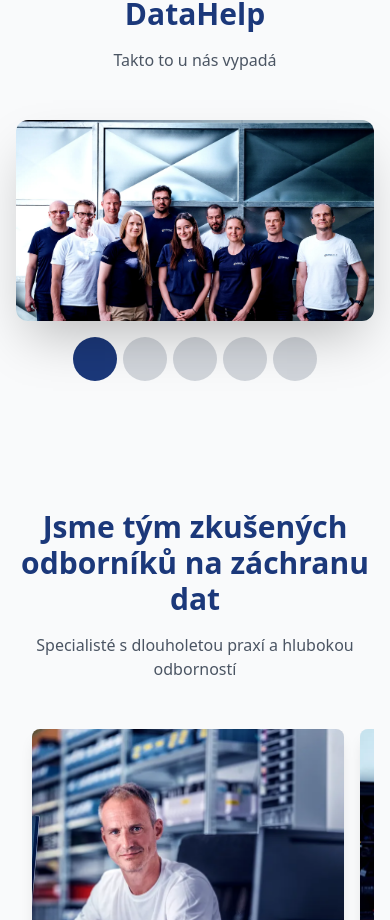
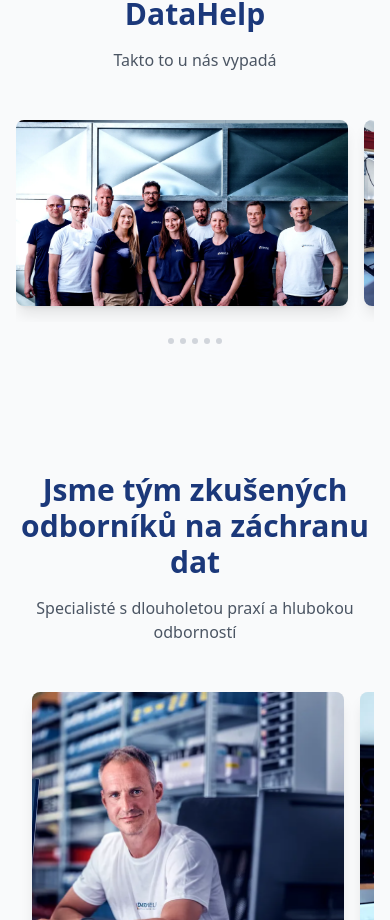
Before and after one commit to smikes75/datahelp-cz-next, a Next.js app: page /o-nas in a window 390 px wide. Shown: the part 1360-2280 px from the top of the page. Built offline with nearby package versions, Linux system fonts and the light colour scheme.

Commit message:
fix: Mobile gallery - swipe carousel with small dots
- Desktop: slideshow with auto-play and large dots
- Mobile: horizontal scroll carousel (swipeable) with small static dots
- Match oldprototype behavior exactly

```diff
--- a/app/o-nas/page.tsx
+++ b/app/o-nas/page.tsx
@@ -84,7 +84,8 @@
           <p className="text-gray-600 max-w-2xl mx-auto">{t('aboutDescription')}</p>
         </div>
 
-        <div className="relative max-w-5xl mx-auto">
+        {/* Desktop slideshow */}
+        <div className="hidden md:block relative max-w-5xl mx-auto">
           <div className="relative aspect-video overflow-hidden rounded-xl shadow-2xl">
             {images.map((image, index) => (
               <div
@@ -115,6 +116,37 @@
                     : 'w-1.5 bg-gray-300 hover:bg-gray-400'
                 }`}
                 aria-label={`Přejít na obrázek ${index + 1}`}
+              />
+            ))}
+          </div>
+        </div>
+
+        {/* Mobile swipe carousel */}
+        <div className="md:hidden overflow-hidden">
+          <div
+            className="flex gap-4 overflow-x-auto snap-x snap-mandatory scrollbar-hide pb-4"
+            style={{ scrollbarWidth: 'none', msOverflowStyle: 'none' }}
+          >
+            {images.map((image, index) => (
+              <div key={index} className="flex-shrink-0 w-[85vw] snap-center">
+                <div className="relative aspect-video overflow-hidden rounded-lg shadow-lg">
+                  <Image
+                    src={image.url}
+                    alt={image.alt}
+                    fill
+                    className="object-cover"
+                    sizes="85vw"
+                  />
+                </div>
+              </div>
+            ))}
+          </div>
+
+          <div className="flex justify-center gap-1.5 mt-4">
+            {images.map((_, index) => (
+              <div
+                key={index}
+                className="h-1.5 w-1.5 rounded-full bg-gray-300"
               />
             ))}
           </div>
```
